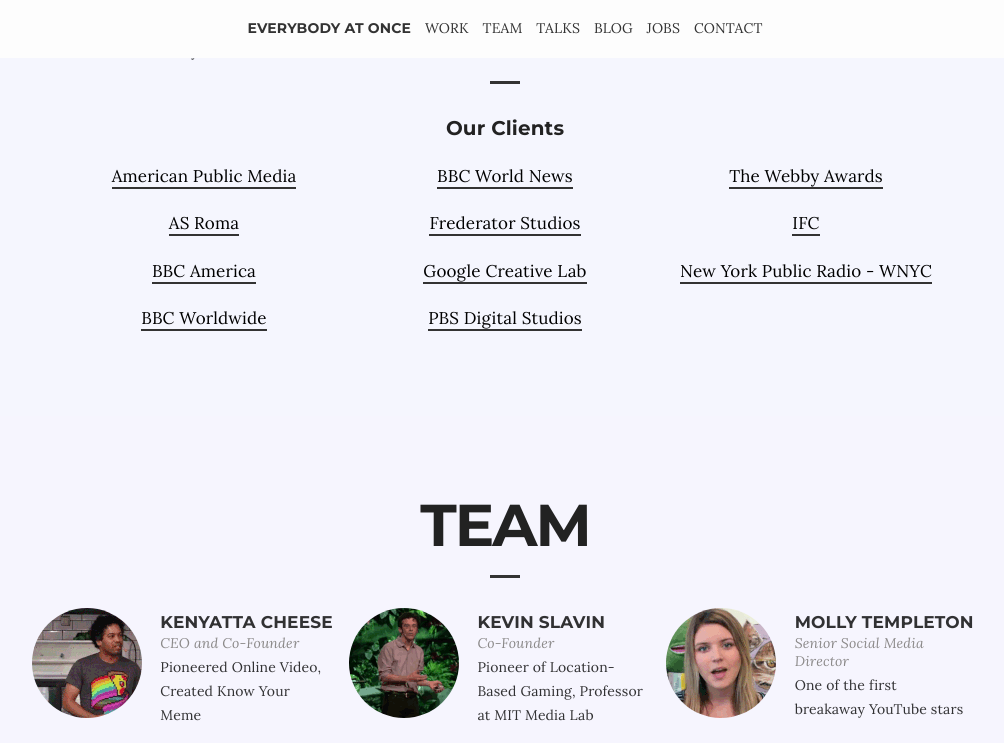
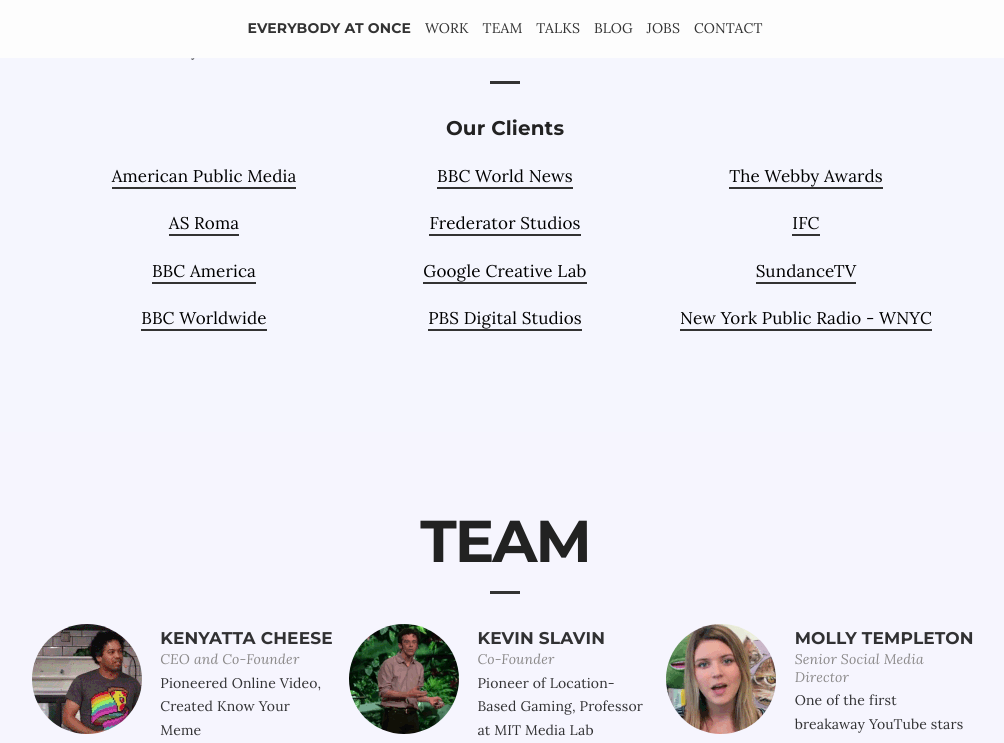
Before and after one commit to everybodyatonce/ea1-dot-co, a Jekyll site: the page built from index.html, in a window 1280 px wide and 900 px high, scrolled down 2237 px, cut to the strip 0-743 px from the top of the window. Shown: the whole strip, without its empty margins (135-1139 px from the left). Built offline with Jekyll 4.4.1, drawn with Linux system fonts in a browser that asks for light colours; nearby versions of some CDN libraries; Markdown is read by kramdown in place of the engine named in the settings.

Commit message:
Update index.html

```diff
--- a/index.html
+++ b/index.html
@@ -87,6 +87,7 @@
       <div class="client"><a class="more-link faux-underline-large" href="https://www.youtube.com/user/pbsdigitalstudios">PBS Digital Studios</a></div>
       <div class="client"><a class="more-link faux-underline-large" href="http://www.webbyawards.com/">The Webby Awards</a></div>
       <div class="client"><a class="more-link faux-underline-large" href="http://www.ifc.com/">IFC</a></div>
+      <div class="client"><a class="more-link faux-underline-large" href="http://www.sundance.tv/">SundanceTV</a></div>
       <div class="client"><a class="more-link faux-underline-large" href="http://www.wnyc.com/">New York Public Radio - WNYC</a></div>
     </div>
   </div>
```
